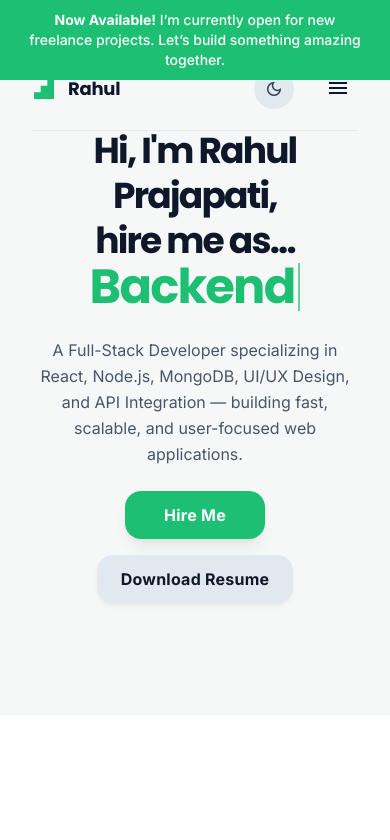
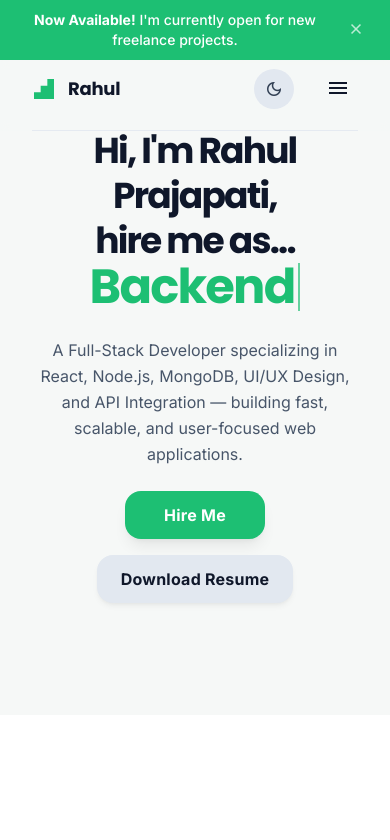
Before and after one commit to rahulprajap/rahulprajapati6264-portfolio, a React (Vite) app: page / in a window 390 px wide. Shown: the top 840 px of the page. Built offline with nearby package versions, Linux system fonts and the light colour scheme; grey boxes are pictures that could not be loaded.

Commit message:
change stylingin top banner

```diff
--- a/src/components/ImportantUpdates.jsx
+++ b/src/components/ImportantUpdates.jsx
@@ -34,18 +34,25 @@ const ImportantUpdates = () => {
           animate={{ y: 0, opacity: 1 }}
           exit={{ y: -100, opacity: 0 }}
           transition={{ duration: 0.3 }}
-          className={`${
-            darkMode ? 'bg-[#112119]' : 'bg-primary'
-          } text-white fixed top-0 left-0 right-0 z-[60] transition-colors duration-300`}
+          className="bg-primary text-white fixed top-0 left-0 right-0 z-[60] transition-colors duration-300"
         >
           <div className="container mx-auto px-6 py-2.5">
-            <div className="flex items-center justify-between gap-4">
-              <div className="flex-1 text-center">
+            <div className="flex items-center justify-between gap-4 relative">
+              <div className="flex-1 text-center pr-10 sm:pr-0">
                 <p className="text-sm font-medium">
-                  <span className="font-bold">Now Available!</span> I’m currently open for new freelance projects. Let’s build something amazing together.
+                  <span className="font-bold">Now Available!</span> I'm currently open for new freelance projects.
                 </p>
               </div>
               <div className="hidden sm:flex items-center gap-4">
+                <button
+                  className="text-white/70 hover:text-white transition-colors"
+                  onClick={handleClose}
+                  aria-label="Close banner"
+                >
+                  <span className="material-symbols-outlined text-xl">close</span>
+                </button>
+              </div>
+              <div className="sm:hidden absolute right-0">
                 <button
                   className="text-white/70 hover:text-white transition-colors"
                   onClick={handleClose}
```
